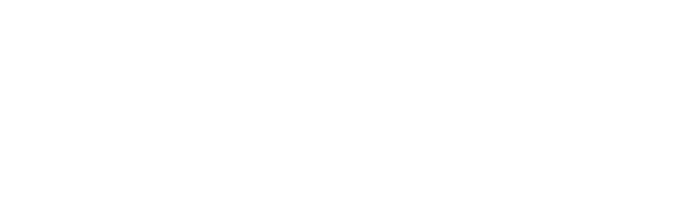
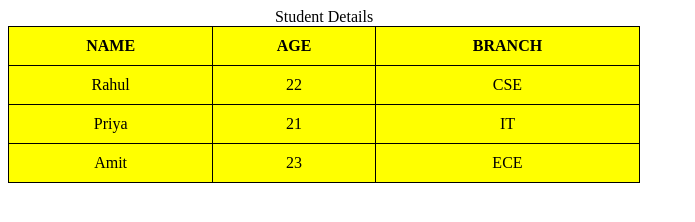
Before and after one commit to acciojob/table-practise-khushihajare11, a website: page main.html in a window 1280 px wide. Shown: the whole page, without its empty margins (0-695 px from the left). Drawn offline with Linux system fonts and the light colour scheme.

Commit message:
created a submission

```diff
--- a/main.html
+++ b/main.html
@@ -4,12 +4,40 @@
 
 <head>
 	<link rel="stylesheet" href="styles.css">
+	  <title>Student Details Table</title>
 </head>
 
 <body>
 	<!-- the entire body must be written by student -->
-    <script type="text/javascript" src="./script.js">
-</script>
+   <table>
+        <caption>Student Details</caption>
+
+        <tr>
+            <th>NAME</th>
+            <th>AGE</th>
+            <th>BRANCH</th>
+        </tr>
+
+        <tr>
+            <td>Rahul</td>
+            <td>22</td>
+            <td>CSE</td>
+        </tr>
+
+        <tr>
+            <td>Priya</td>
+            <td>21</td>
+            <td>IT</td>
+        </tr>
+
+        <tr>
+            <td>Amit</td>
+            <td>23</td>
+            <td>ECE</td>
+        </tr>
+
+    </table>
+
 
 </body>
 
--- a/styles.css
+++ b/styles.css
@@ -1 +1,15 @@
 /*  your css code here. If applicable */
+     table, th, tr, td {
+            border: 1px solid black;
+        }
+
+        table {
+            background-color: yellow;
+            border-collapse: collapse;
+            width: 50%;
+        }
+
+        th, td {
+            padding: 10px;
+            text-align: center;
+        }
```
